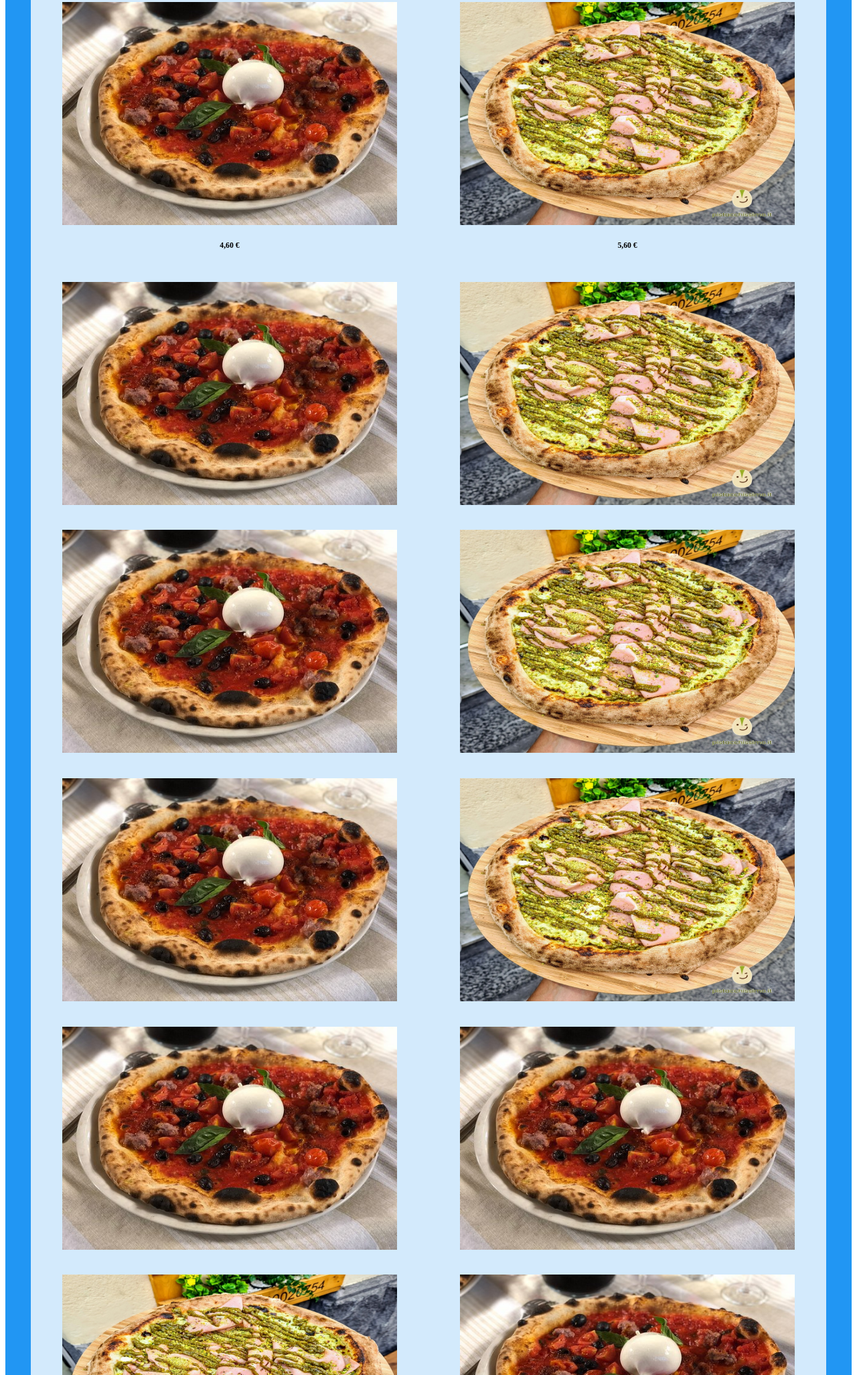
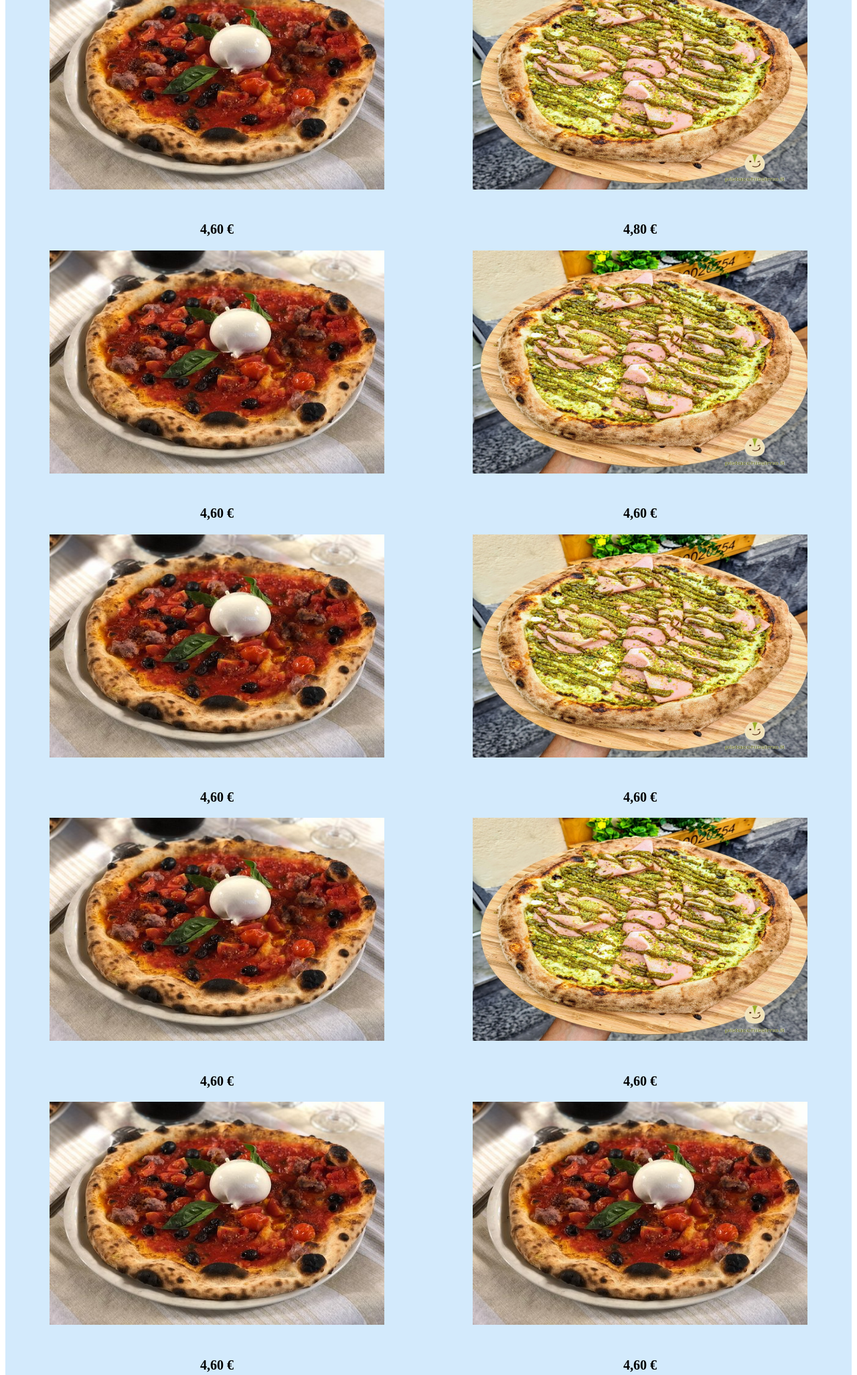
Before and after one commit to MicheleGiammarini33/pizza, a plain HTML site: page index.html in a window 1280 px wide. Shown: the part 275-2328 px from the top of the page at 67% size. Drawn offline with Linux system fonts and the light colour scheme.

Commit message:
Update index.html

```diff
--- a/index.html
+++ b/index.html
@@ -24,7 +24,7 @@
 .grid-container {
   display: grid;
   grid-template-columns: auto  auto auto auto;
-  background-color: #2196F3;
+
 
   width: auto;
   height: auto;
@@ -34,7 +34,7 @@
   background-color: rgba(255, 255, 255, 0.8);
   padding: 3px;
   font-size: 10px;
-  padding: 3%;
+
   text-align: center;
 }
 .img {
@@ -69,7 +69,7 @@ img:hover{
     display: grid;
     grid-template-columns: auto auto;
     background-color: #2196F3;
-    padding: 3%;
+
     width: auto;
     height: auto;
 
@@ -78,8 +78,8 @@ img:hover{
   .grid-container {
     display: grid;
     grid-template-columns: auto ,auto ;
-    background-color: #2196F3;
-    padding: 3%;
+
+
     width: 50%;
     height: 50%;
 
@@ -106,9 +106,10 @@ img:hover{
 <div class="grid-item">
  <a href="pizza.html">
      <img src="pizza4.jpg" alt="" width="500" height="333">
-  </a>
+</a>
     <br></br>
-<h3>4,60 €</h3>
+    <br></br>
+<h1>4,60 €</h1>
 </div>
 
 <div class="grid-item">
@@ -116,67 +117,98 @@ img:hover{
     <img src="pizza3.jpg" alt="" width="500" height="333">
     </a>
     <br></br>
-<h3>5,60 €</h3>
+    <br></br>
+  <h1>4,80 €</h1>
 </div>
 
 <div class="grid-item">
     <a href="pizza.html">
      <img src="pizza4.jpg" alt="" width="500" height="333">
     </a>
+    <br></br>
+    <br></br>
+<h1>4,60 €</h1>
 </div>
 
 <div class="grid-item">
   <a href="pizzadelporto.html">
     <img src="pizza3.jpg" alt="pizza3.jpg" width="500" height="333">
   </a>
+  <br></br>
+  <br></br>
+<h1>4,60 €</h1>
 </div>
 
 <div class="grid-item">
   <a href="pizza.html">
     <img src="pizza4.jpg" alt="" width="500" height="333">
   </a>
+  <br></br>
+  <br></br>
+<h1>4,60 €</h1>
 </div>
 
 <div class="grid-item">
   <a href="pizzadelporto.html">
     <img src="pizza3.jpg" alt="" width="500" height="333">
   </a>
+  <br></br>
+  <br></br>
+<h1>4,60 €</h1>
 </div>
 
 <div class="grid-item">
   <a href="pizza.html">
     <img src="pizza4.jpg" alt="" width="500" height="333">
   </a>
+  <br></br>
+  <br></br>
+<h1>4,60 €</h1>
 </div>
 
 <div class="grid-item">
  <a href="pizzadelporto.html">
     <img src="pizza3.jpg" alt="" width="500" height="333">
  </a>
+ <br></br>
+ <br></br>
+<h1>4,60 €</h1>
     </div>
 
 <div class="grid-item">
  <a href="pizza.html">
     <img src="pizza4.jpg" alt="" width="500" height="333">
  </a>
+ <br></br>
+ <br></br>
+<h1>4,60 €</h1>
     </div>
 
 <div class="grid-item">
   <a href="pizzadelporto.html">
       <img src="pizza4.jpg" alt="" width="500" height="333">
   </a>
+  <br></br>
+  <br></br>
+<h1>4,60 €</h1>
 </div>
 
 <div class="grid-item">
  <a href="pizza.html">
     <img  src="pizza3.jpg" alt="" width="500" height="333">
  </a>
+ <br></br>
+ <br></br>
+<h1>4,60 €</h1>
 </div>
 
 <div class="grid-item">
   <a href="pizzadelporto.html">
     <img src="pizza4.jpg" alt="" width="500" height="333">
   </a>
+  <br></br>
+  <br></br>
+<h1>4,60 €</h1>
 </div>
 
 
```
